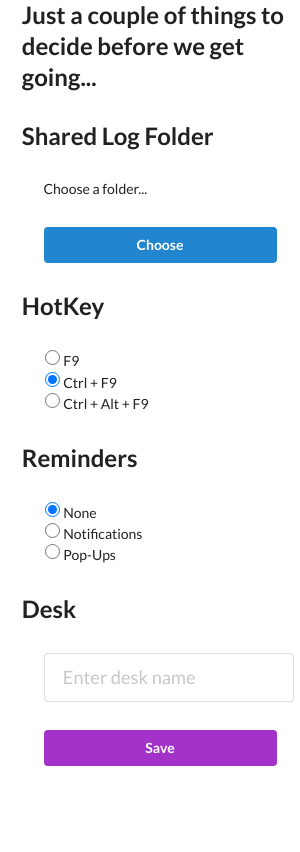
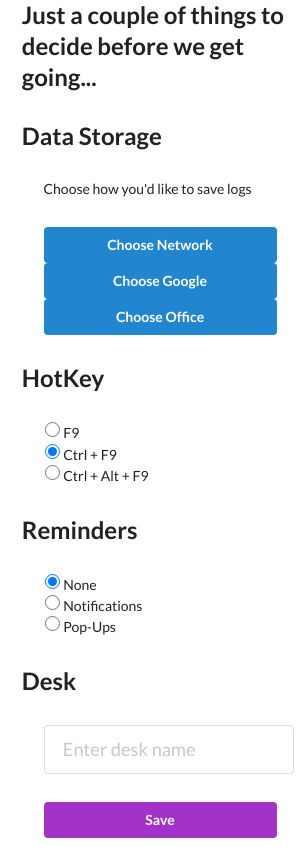
Before and after one commit to aspau/OnePunch, an Electron app: page src/views/settings.html in a window 300 px wide. Shown: the top 852 px of the page. Drawn offline with Linux system fonts and the light colour scheme; no server answers.

Commit message:
something

```diff
--- a/src/views/settings.html
+++ b/src/views/settings.html
@@ -18,15 +18,18 @@
 
 
         <div class="fourteen wide column">
-            <h2>Shared Log Folder</h2>
+            <h2>Data Storage</h2>
         </div>
         <div class="twelve wide column">
-            <span id="logFolderName">Choose a folder...</span>
+            <span id="logFolderName">Choose how you'd like to save logs</span>
         </div>
         <div class="twelve wide column">
-            <button id="logPicker" class="ui primary button fluid">Choose</button>
+            <button id="logPicker" class="ui primary button fluid">Choose Network</button>
+            <button id="googlePicker" class="ui primary button fluid">Choose Google</button>
+            <button id="msPicker" class="ui primary button fluid">Choose Office</button>
         </div>
         <input id="logPath" type="hidden" name="userSetting" value="">
+        <input id="logMethod" type="hidden" name="userSetting" value="">
 
         <!--new auth flow stuff ends here -->
 
```
Also changed, not shown: src/index.js (+30 -0 lines), src/views/index.html (+13 -4 lines), src/scripts/googleAuth.js (added), src/scripts/msAuth.js (added).
